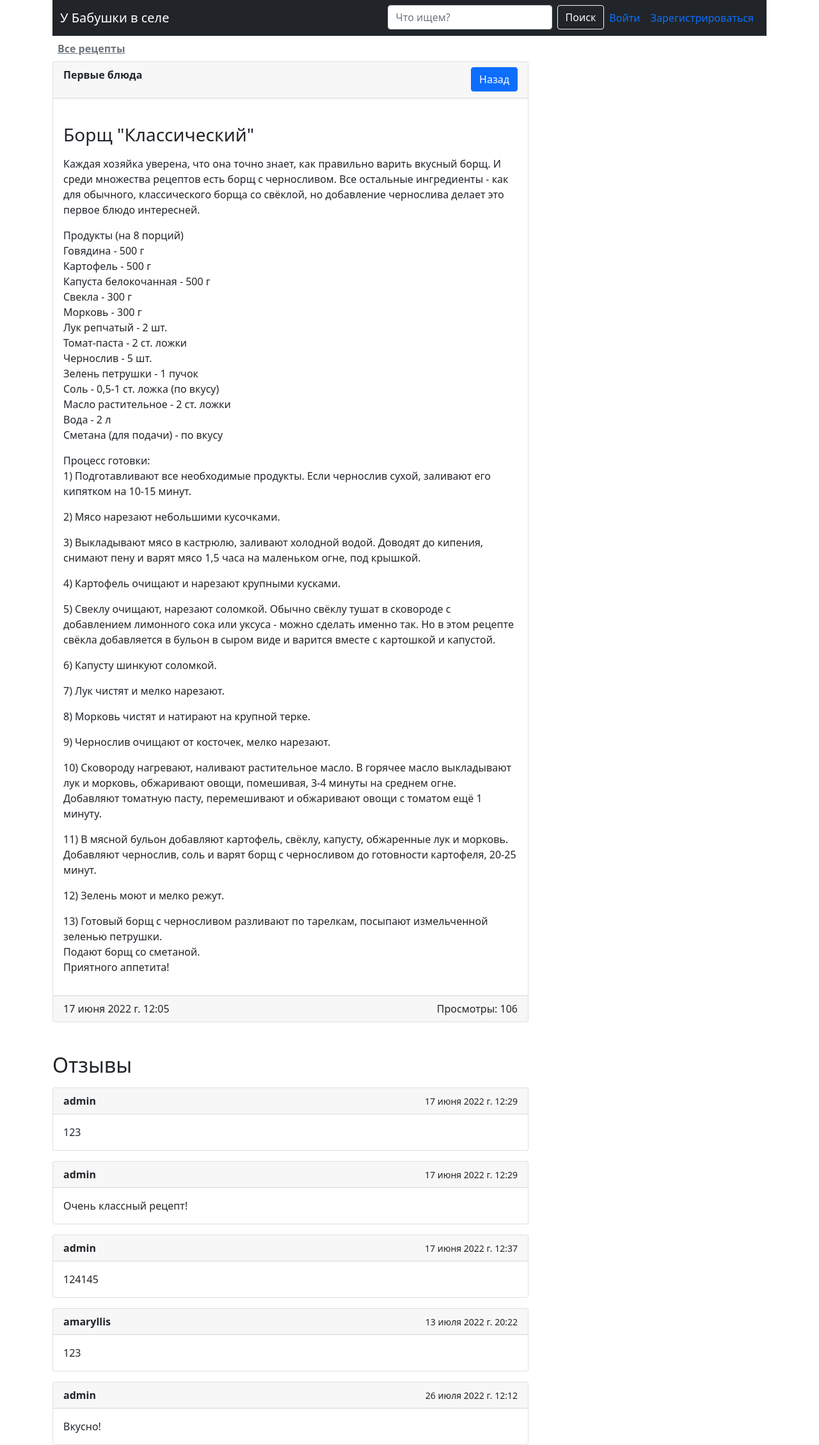
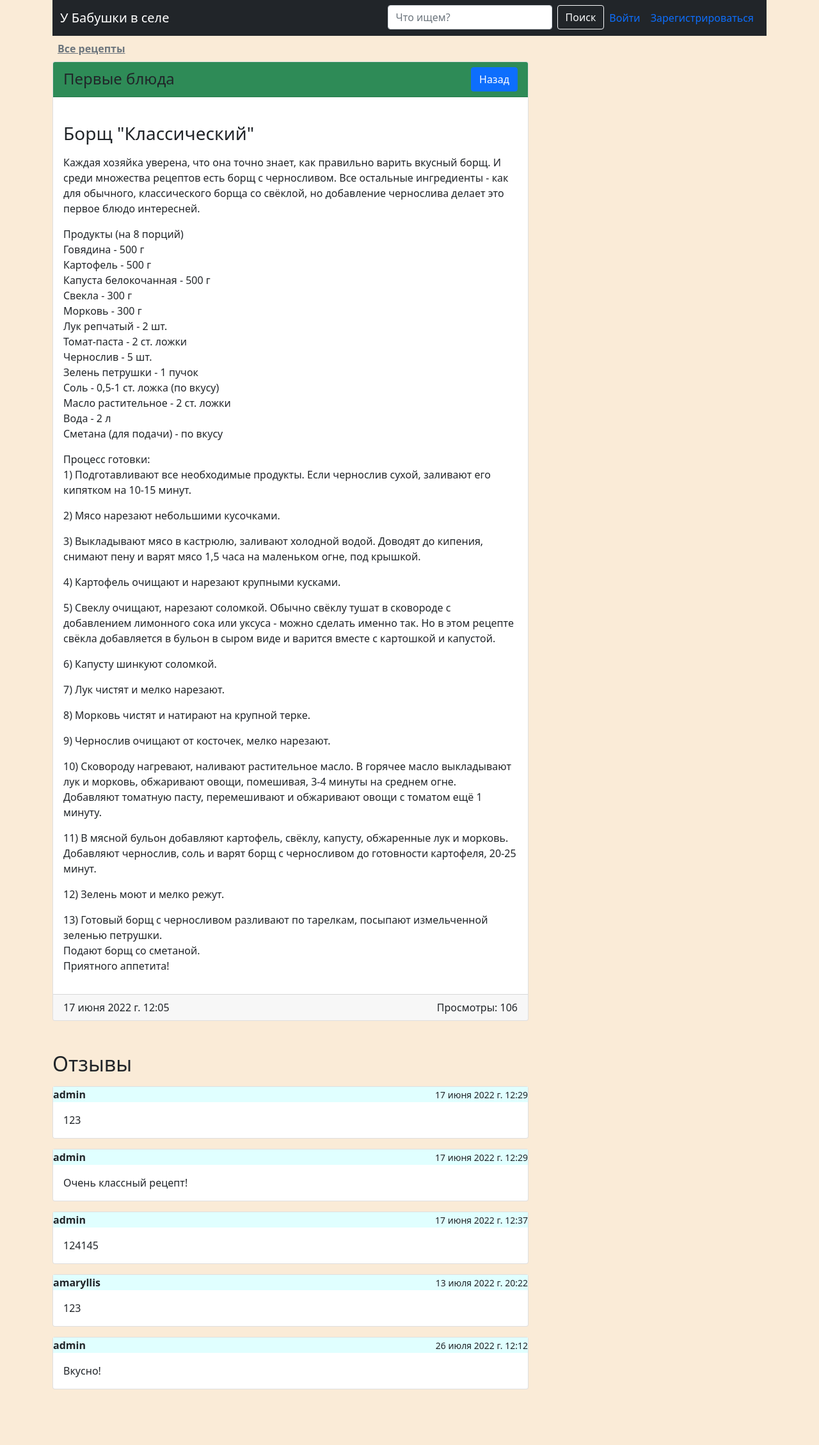
Before and after one commit to lemmeafap/RecipeBlog, a Django app: page /recipe/1/ in a window 1280 px wide. Shown: the whole page at 64% size. After the commit the page ends 2172 px from the top, so only its background shows below. Run offline with Django 4.2, Linux system fonts and the light colour scheme; data comes from the database, SQL or seed files in the repository; both versions use the stored data as it was after the commit.

Commit message:
first commit

```diff
--- /dev/null
+++ b/blog/static/blog/css/index.css
@@ -0,0 +1,19 @@
+h1 {
+    color: khaki;
+}
+
+body {
+    background-color: AntiqueWhite;
+}
+
+.col-md-6 {
+    background-color: white;
+}
+
+.card-header {
+    background-color: SeaGreen;
+}
+
+.card-header-comment {
+    background-color: LightCyan;
+}
--- a/blog/templates/blog/components/_sidebar.html
+++ b/blog/templates/blog/components/_sidebar.html
@@ -1,8 +1,8 @@
 <nav class="nav d-flex justify-content-between">
-    <a href="{% url 'index' %}" class="p-2 link-{% if 'страница' in title %}dark{% else %}secondary{% endif %}"><strong>Все
-        рецепты</strong></a>
+    <a href="{% url 'index' %}" class="p-2 link-{% if 'страница' in title %}dark{% else %}secondary{% endif %}"><p style="font-size:24px">Все
+        рецепты</p></a>
     {% for category in categories %}
     <a href="{{ category.get_absolute_url }}"
-       class="p-2 link-{% if category.title in title %}dark{% else %}secondary{% endif %}"><i>{{ category }}</i></a>
+       class="p-2 link-{% if category.title in title %}dark{% else %}secondary{% endif %}"><p style="font-size:24px">{{ category }}</p></a>
     {% endfor %}
 </nav>
--- a/blog/templates/blog/index.html
+++ b/blog/templates/blog/index.html
@@ -24,7 +24,8 @@
         {% include 'blog/components/_card.html' %}
         {% endfor %}
     </div>
-    >
+
+
 
 
 </main>
--- a/blog/templates/blog/recipe_detail.html
+++ b/blog/templates/blog/recipe_detail.html
@@ -1,6 +1,6 @@
 {% extends 'base.html' %}
 {% load blog_tags %}
-
+{% load static %}
 {% block title %}
 {{ title }}
 {% endblock %}
@@ -12,12 +12,13 @@
 
 </nav>
 
-<div class="d-flex justify-content-between" style="margin-bottom: 50px]">
+<div class="d-flex justify-content-between" style="margin-bottom: 50px">
+    <link rel="stylesheet" href="{% static 'blog/css/index.css' %}" class="rel">
     <div class="col-8">
         <div class="card">
             <div class="card-header d-flex justify-content-between">
                 <div>
-                    <p style="font-weight:bold">{{ recipe.category }}</p>
+                    <font size="5" style="font-variant:inherit">{{ recipe.category }}</font>
                 </div>
                 <div>
                     {% if request.user.is_authenticated %}
@@ -36,10 +37,13 @@
                     {% endif %}
                 </div>
                 <div>
-
+<!--                    {% if request.user == recipe.username %}-->
 <!--                    <a class="btn btn-secondary" href="{% url 'recipe_delete' recipe.pk %}">Удалить</a>-->
 <!--                    <a class="btn btn-dark" href="{% url 'recipe_update' recipe.pk %}">Изменить</a>-->
-
+<!--                    {% else %}-->
+<!--                    <a class="btn btn-secondary" href="{% url 'recipe_delete' recipe.pk %}">Удалить</a>-->
+<!--                    <a class="btn btn-dark" href="{% url 'recipe_update' recipe.pk %}">Изменить</a>-->
+<!--                    {% endif %}-->
 
                     <a class="btn btn-primary" href="{% url 'index' %}">Назад</a>
                 </div>
@@ -48,7 +52,7 @@
             <div class="card-body">
                 <img src="" alt="">
                 <h3 class="card-title">{{ recipe.title }}</h3>
-                <p class="card-text">{{ recipe.content|linebreaks }}</p>
+                <p class="card-text" style="font-weight:bold">{{ recipe.content|linebreaks }}</p>
             </div>
 
             <div class="card-footer d-flex justify-content-between">
@@ -65,7 +69,7 @@
         </div>
         {% for comment in comments %}
         <div class="card mt-3">
-            <div class="card-header d-flex justify-content-between">
+            <div class="card-header-comment d-flex justify-content-between">
                 <strong>{{ comment.username.username }}</strong>
                 <div class="time">
                     <small>{{ comment.created_on }}</small>
--- a/templates/base.html
+++ b/templates/base.html
@@ -1,6 +1,9 @@
+{% load static %}
 <!doctype html>
 <html lang="en">
+
 <head>
+
     <meta charset="UTF-8">
     <meta name="viewport"
           content="width=device-width, user-scalable=no, initial-scale=1.0, maximum-scale=1.0, minimum-scale=1.0">
@@ -14,7 +17,9 @@
     </title>
 </head>
 <body>
-<div class="container">
+<link rel="stylesheet" href="{% static 'blog/css/index.css' %}" class="rel">
+<div class="container" style="">
+
     <header>
         {% include 'components/_navbar.html' %}
     </header>
--- a/templates/components/_navbar.html
+++ b/templates/components/_navbar.html
@@ -1,6 +1,8 @@
 <nav class="navbar navbar-expand-lg navbar-white bg-dark">
     <div class="container-fluid">
-        <a class="navbar-brand text-white" href="{% url 'index' %}">У Бабушки в селе</a>
+        <a class="navbar-brand text-white" href="{% url 'index' %}">У Бабушки в селе
+        </a>
+
         <button class="navbar-toggler" type="button" data-bs-toggle="collapse"
                 data-bs-target="#navbarSupportedContent" aria-controls="navbarSupportedContent"
                 aria-expanded="false" aria-label="Toggle navigation">
@@ -9,7 +11,7 @@
         <div class=" navbar-collapse justify-content-between" id="navbarSupportedContent">
             <ul class="navbar-nav">
                 <li class="nav-item">
-                    <a class="nav-link" aria-current="page" href="#"></a>
+                    <a class="nav-link" aria-current="page" href=""></a>
                 </li>
                 <li class="nav-item">
                     <a class="nav-link" href="#"></a>
@@ -18,7 +20,8 @@
             <ul class="navbar-nav">
                 <li class="nav-item">
                     <form class="d-flex" method="get" action="{% url 'search' %}">
-                        <input name="q" class="form-control me-2" type="search" placeholder="Что ищем?" aria-label="Search">
+                        <input name="q" class="form-control me-2" type="search" placeholder="Что ищем?"
+                               aria-label="Search">
                         <button class="btn btn-outline-light" type="submit">Поиск</button>
                     </form>
                 </li>
```
Also changed, not shown: db.sqlite3, media/photos/717e87caa586ebb6c1fbc5f7081a6c8f_FuYghDc.jpg (added).
